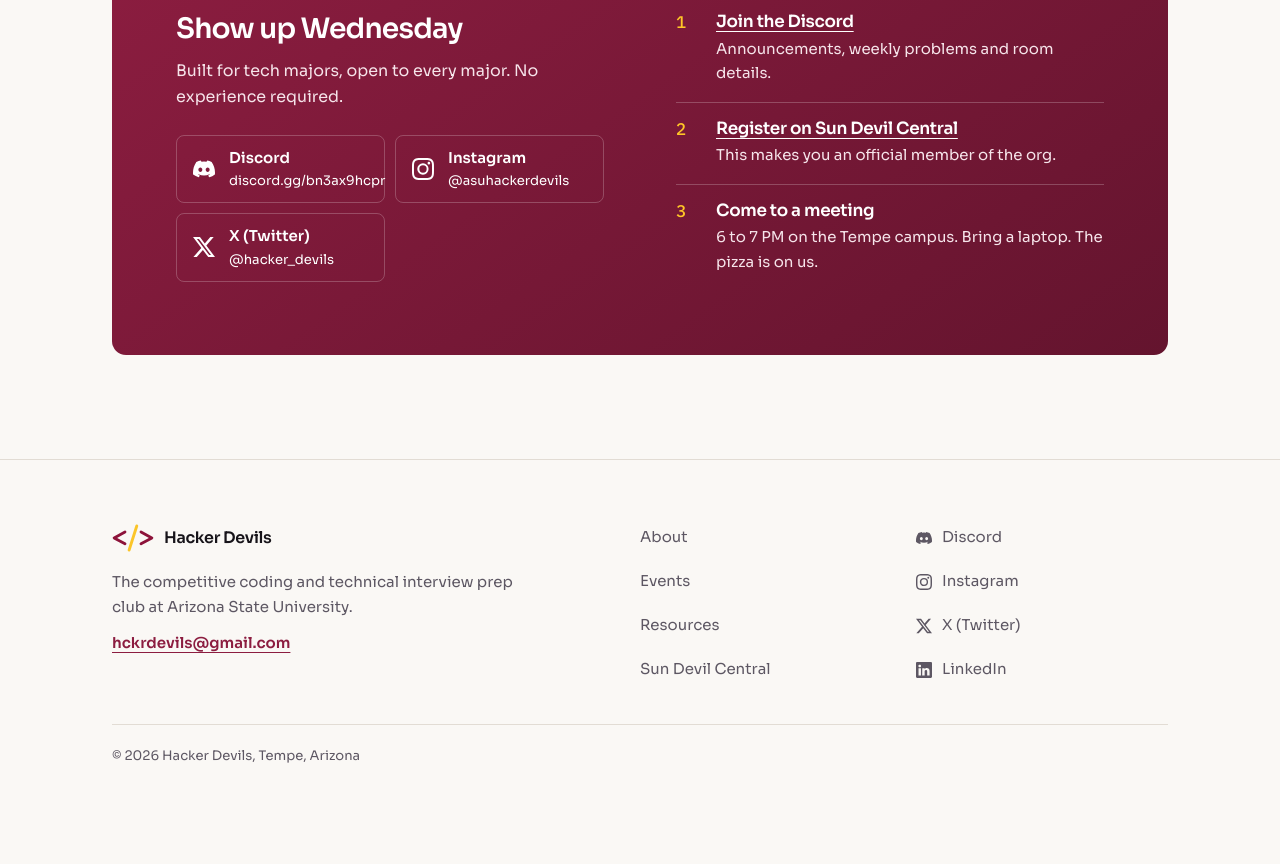
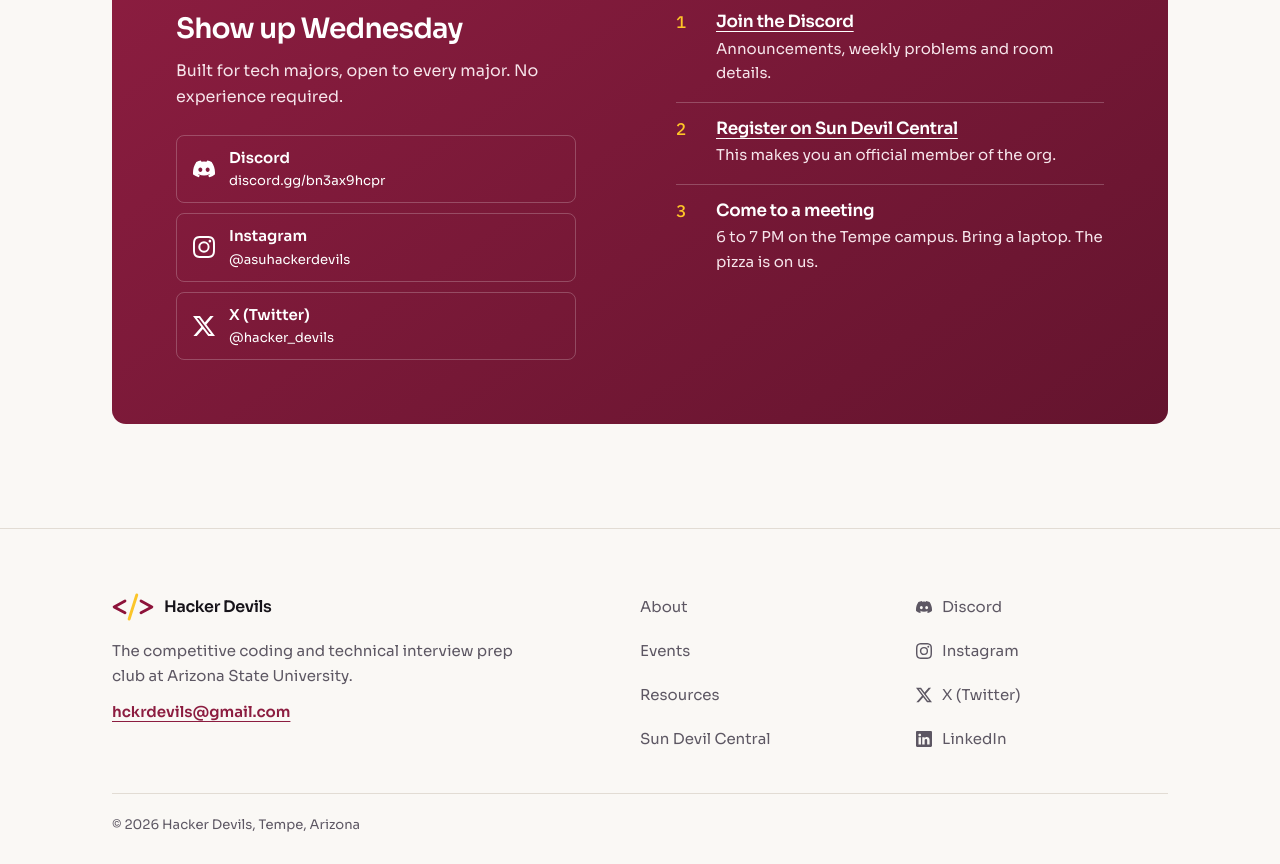
Before and after one commit to Hacker-Devils/web-hackerdevils, a Next.js app: page / in a window 1280 px wide. Shown: the part 5220-6084 px from the top of the page. Before the commit the page ends 6015 px from the top, so only its background shows below. Built offline with nearby package versions, Linux system fonts and the light colour scheme.

Commit message:
Stack the social cards so long handles fit

```diff
--- a/app/globals.css
+++ b/app/globals.css
@@ -1304,6 +1304,16 @@ summary {
   font-size: 1rem;
 }
 
+/* Long handles like the Discord invite wrap inside the card instead of running past its edge. */
+.social-links span {
+  min-width: 0;
+  overflow-wrap: anywhere;
+}
+
+.social-links svg {
+  flex: none;
+}
+
 .social-links a:hover {
   background: var(--gold);
   border-color: var(--gold);
@@ -1754,9 +1764,9 @@ summary {
     grid-column: auto;
   }
 
+  /* One column: three cards stack evenly, and the full Discord invite fits on one line. */
   .social-links {
-    grid-template-columns: repeat(2, minmax(0, 1fr));
-    max-width: 560px;
+    max-width: 400px;
   }
 
   .gallery-frame {
```
